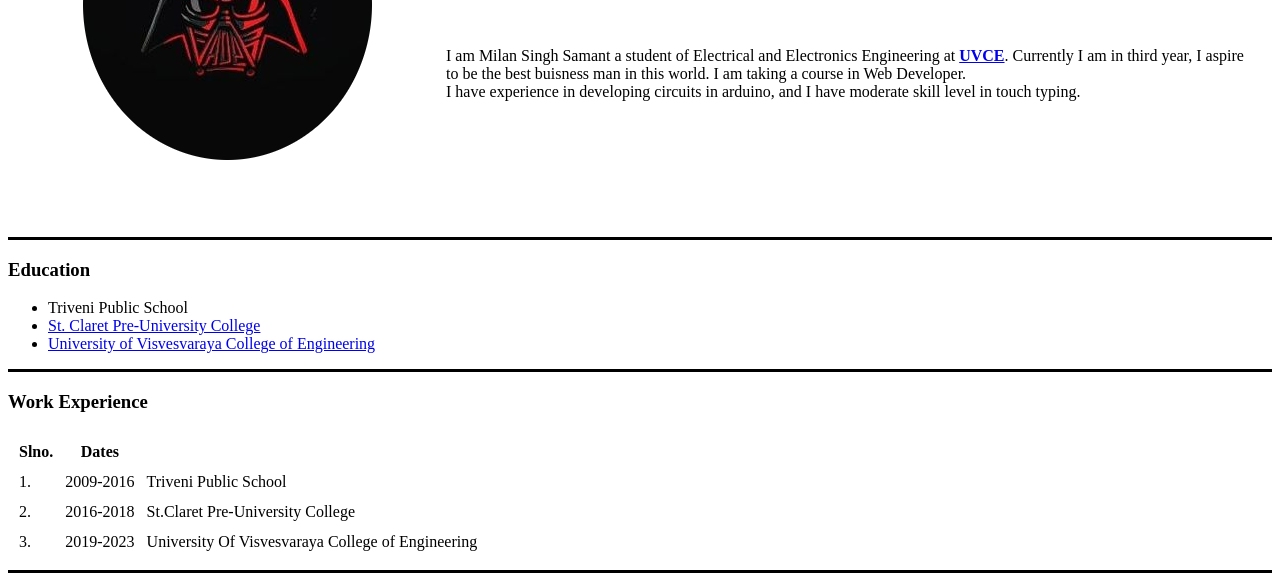
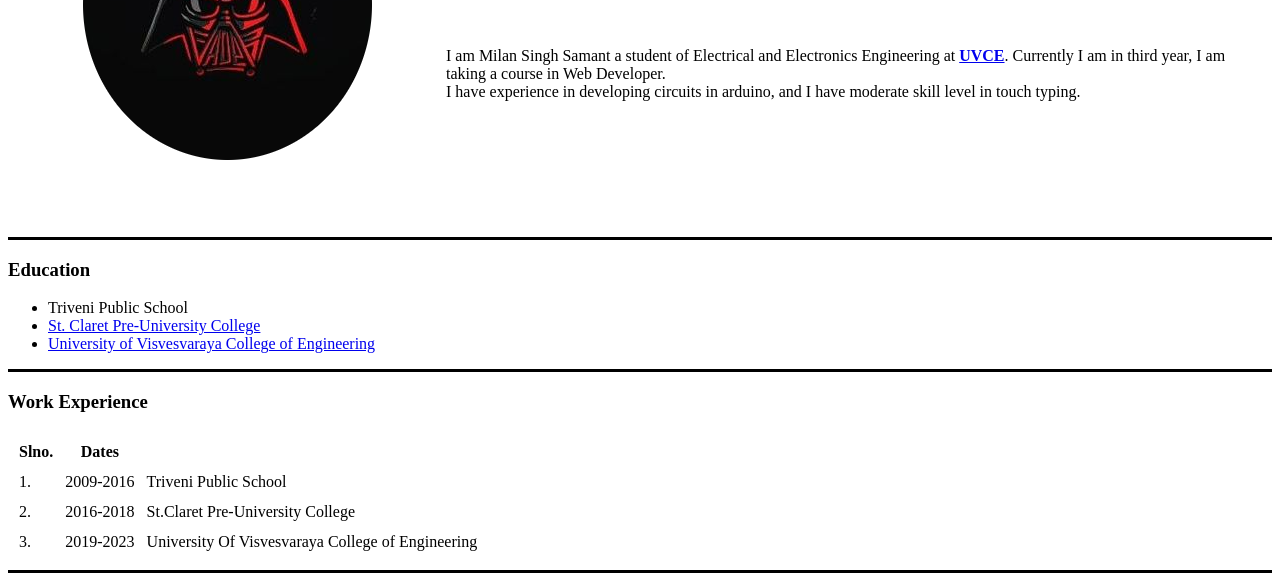
Before and after one commit to Deadcondo/CV, a plain HTML site: page index.html in a window 1280 px wide. Shown: the part 220-800 px from the top of the page. Drawn offline with Linux system fonts and the light colour scheme.

Commit message:
About me
Deleted a line in paragraph

```diff
--- a/index.html
+++ b/index.html
@@ -16,7 +16,7 @@
         <br />
         <p>
           I am Milan Singh Samant a student of Electrical and Electronics Engineering at <strong><a href="https://uvce.ac.in/">UVCE</a></strong>. Currently I am in third year,
-          I aspire to be the best buisness man in this world. I am taking a course in Web Developer.<br>I have experience in developing circuits in arduino, and I have moderate skill level in touch typing.
+          I am taking a course in Web Developer.<br>I have experience in developing circuits in arduino, and I have moderate skill level in touch typing.
         </p>
       </td>
     </tr>
```
